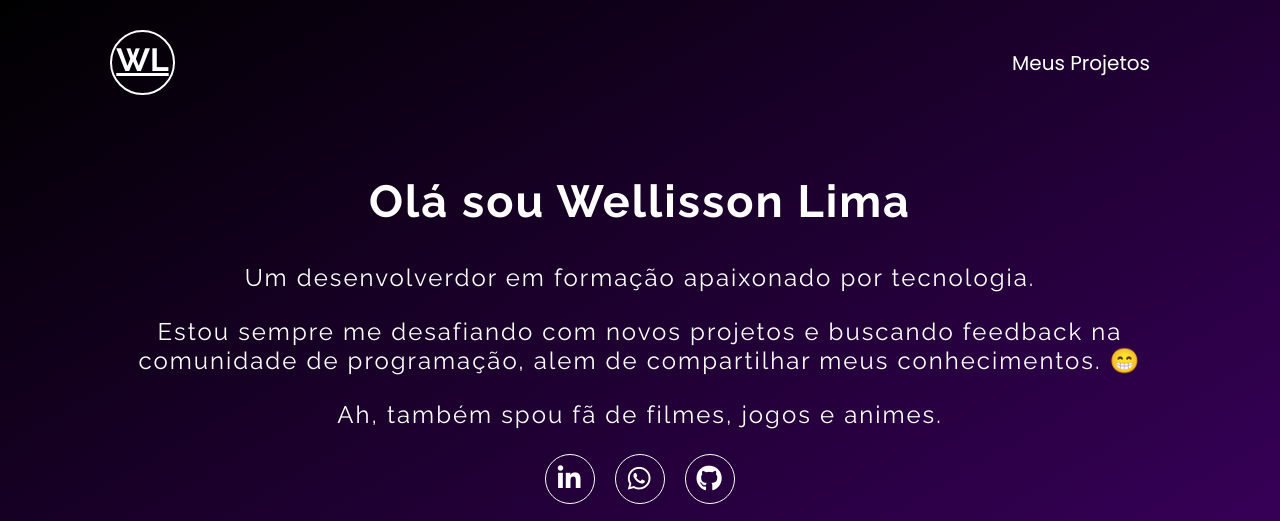
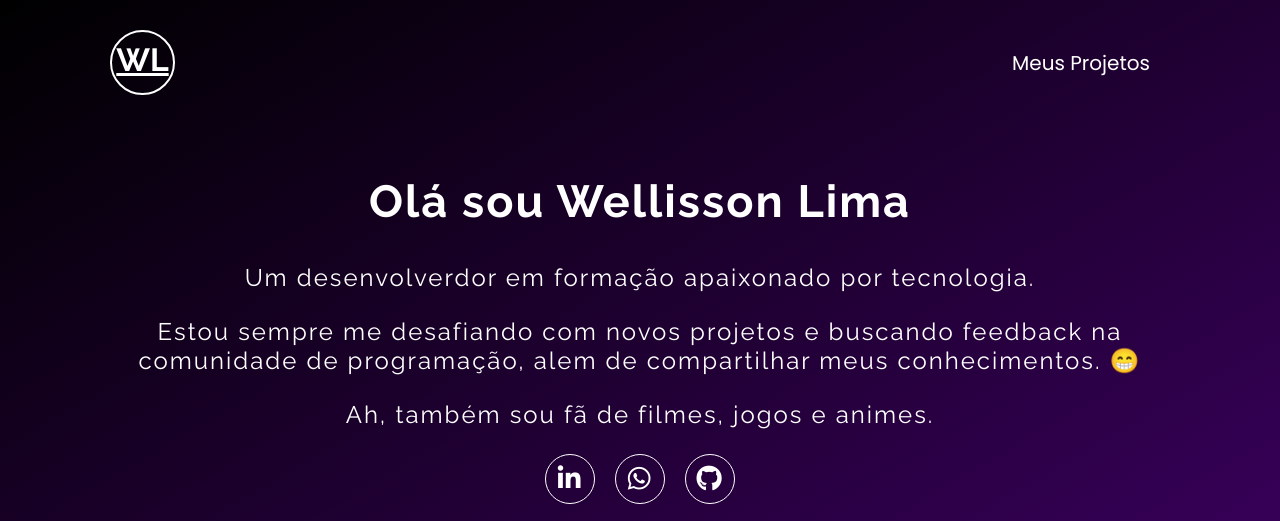
Before and after one commit to WellissonLima/portifolio-wl, a plain HTML site: page index.html in a window 1280 px wide. Shown: the top 521 px of the page. Drawn offline with nearby package versions, Linux system fonts and the light colour scheme.

Commit message:
Correção no texto da seção sobre

```diff
--- a/index.html
+++ b/index.html
@@ -42,7 +42,7 @@
             <p>Um desenvolverdor em formação apaixonado por tecnologia.</p>
             <p>Estou sempre me desafiando com novos projetos e buscando feedback na comunidade de programação, alem de
                 compartilhar meus conhecimentos. 😁</p>
-            <p>Ah, também spou fã de filmes, jogos e animes.</p>
+            <p>Ah, também sou fã de filmes, jogos e animes.</p>
 
             <ul class="redes-sociais">
                 <li>
```
